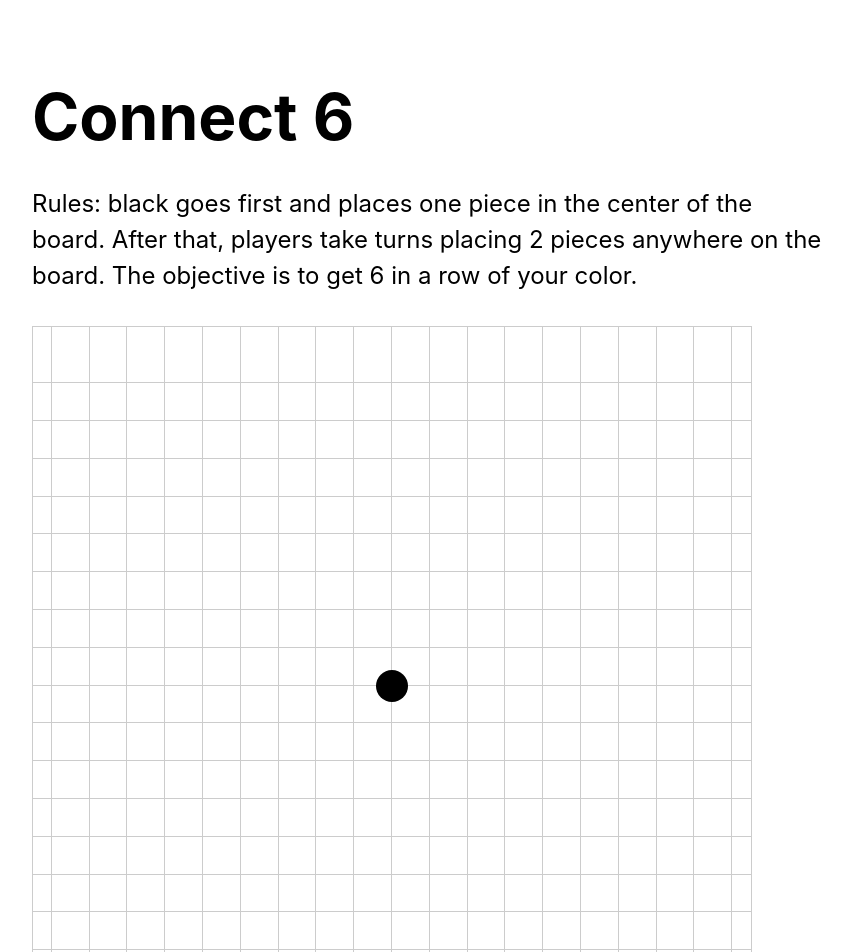
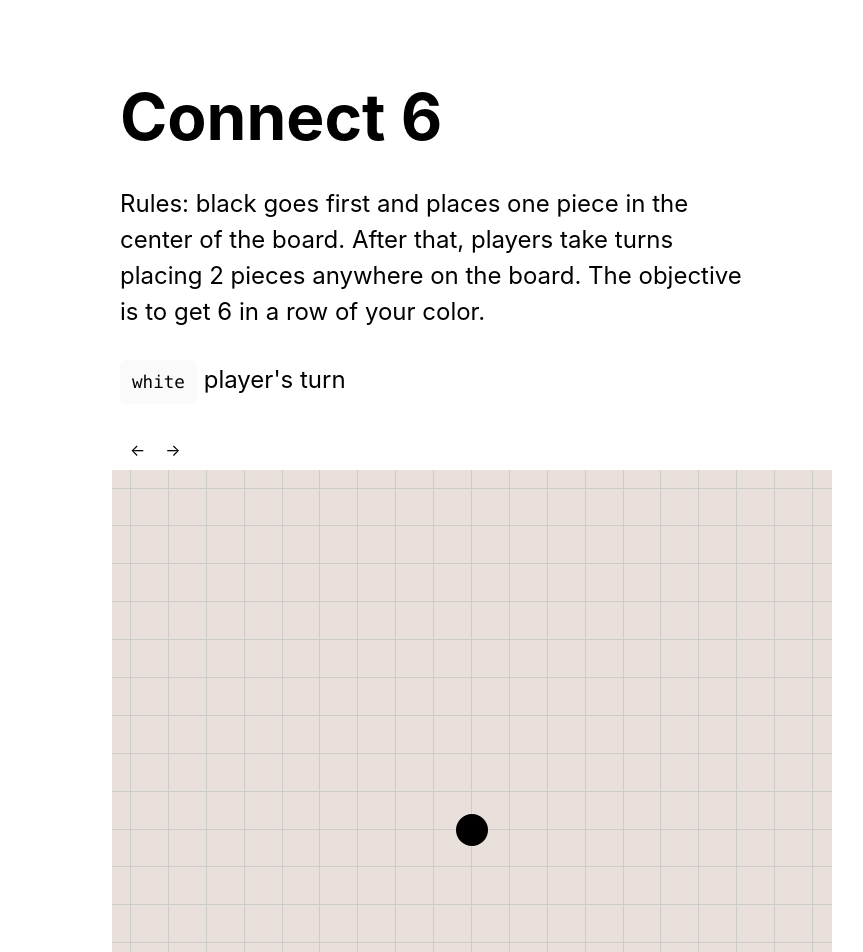
Before and after one commit to timestruck/alicexia, a Next.js app: page /connect in a window 1280 px wide. Shown: the top 952 px of the page, without its empty margins (208-1071 px from the left). Built offline with nearby package versions, Linux system fonts and the light colour scheme.

Commit message:
connect 6 logistics

```diff
--- /dev/null
+++ b/pages/components/footer.js
@@ -0,0 +1,12 @@
+import styles from "../../styles/Home.module.css";
+
+export function Footer() {
+  return (
+    <footer className={styles.footer}>
+      <a href="/" className={styles.code}>
+        Home
+      </a>
+      2020
+    </footer>
+  );
+}
--- a/pages/connect.js
+++ b/pages/connect.js
@@ -1,21 +1,69 @@
 import { cloneElement, useState } from "react";
+import { useRouter } from "next/router";
 import Head from "next/head";
+import { Footer } from "./components/Footer";
 import styles from "../styles/Connect.module.css";
 
+const PLAYERS = {
+  BLACK: "black",
+  WHITE: "white",
+};
 export default function Connect() {
-  const [player, setPlayer] = useState("gray");
-  const [counter, setCounter] = useState(1);
+  const router = useRouter();
+
+  const preloadGame = router.query.game?.split(",").map((x) => +x) ?? [180];
+
+  const [player, setPlayer] = useState(PLAYERS.WHITE);
+  const [counter, setCounter] = useState(preloadGame.length - 1);
+  const [state, setState] = useState(preloadGame); // the board state
+
+  console.log(counter);
+  const blackPiece = (position) => {
+    if (position < 0 || counter < position) return false;
+    return position % 4 === 3 || position % 4 === 0;
+  };
+
+  const whitePiece = (position) => {
+    if (position < 0 || counter < position) return false;
+    return position % 4 === 1 || position % 4 === 2;
+  };
 
   function placePiece(e) {
-    console.log(e.currentTarget);
-    e.currentTarget.style.background = player;
+    if (state.includes(Number(e.currentTarget.dataset.key))) return;
+
+    if (counter < state.length - 1) {
+      const newState = state.slice(0, counter + 1);
+      setState([...newState, Number(e.currentTarget.dataset.key)]);
+    } else {
+      setState([...state, Number(e.currentTarget.dataset.key)]);
+    }
 
     // 0 - 1 2 - 3 4 - 5 6 - 7 8
-    if (counter % 2 === 0) {
-      player === "black" ? setPlayer("gray") : setPlayer("black");
+    if (counter % 2 === 1) {
+      player === PLAYERS.WHITE
+        ? setPlayer(PLAYERS.BLACK)
+        : setPlayer(PLAYERS.WHITE);
     }
     setCounter(counter + 1);
   }
+
+  function traverse(direction) {
+    console.log("c", counter);
+    // traverse backward
+    if (direction < 0 && counter >= 1) {
+      setCounter(counter - 1);
+    }
+    // traverse forward
+    if (direction > 0 && counter < state.length - 1) {
+      setCounter(counter + 1);
+    }
+  }
+
+  // function copy() {
+  //   var Url = document.getElementById("url");
+  //   Url.select();
+  //   document.execCommand("copy");
+  // }
 
   return (
     <div className={styles.container}>
@@ -25,32 +73,46 @@ export default function Connect() {
       </Head>
 
       <main className={styles.main}>
-        <h1 className={styles.title}>Connect 6</h1>
+        <div className={styles.header}>
+          <h1 className={styles.title}>Connect 6</h1>
 
-        <p className={styles.description}>
-          Rules: black goes first and places one piece in the center of the
-          board. After that, players take turns placing 2 pieces anywhere on the
-          board. The objective is to get 6 in a row of your color.
-        </p>
+          <p className={styles.description}>
+            Rules: black goes first and places one piece in the center of the
+            board. After that, players take turns placing 2 pieces anywhere on
+            the board. The objective is to get 6 in a row of your color.
+          </p>
 
+          {/* <div>
+          <input readOnly id="url" value={`${router.pathname}?game=${state}`} />
+          <button onClick={copy}>Share game</button>
+          <button onClick={() => router.push(router.pathname)}>New game</button>
+        </div> */}
+
+          <div className={styles.description}>
+            <span className={styles.code}>{player}</span> player's turn
+          </div>
+          <div className={styles.arrows}>
+            <span onClick={() => traverse(-1)}>&larr;</span>
+            <span onClick={() => traverse(1)}>&rarr;</span>
+          </div>
+        </div>
         <div className={styles.board}>
           {repeat(361, (key) => (
-            <div className={styles.square} onClick={placePiece}>
+            <div data-key={key} className={styles.square} onClick={placePiece}>
               <div className={styles.verticalLine} />
               <div className={styles.horizontalLine} />
+              {blackPiece(state.indexOf(key)) && (
+                <div className={styles.black} />
+              )}
+              {whitePiece(state.indexOf(key)) && (
+                <div className={styles.white} />
+              )}
             </div>
           ))}
-
-          <div className={`${styles.black} ${styles.firstPiece}`} />
         </div>
       </main>
 
-      <footer className={styles.footer}>
-        <a href="/" className={styles.code}>
-          Home
-        </a>
-        2020
-      </footer>
+      <Footer />
     </div>
   );
 }
--- a/styles/Connect.module.css
+++ b/styles/Connect.module.css
@@ -1,6 +1,5 @@
 .container {
   min-height: 100vh;
-  padding: 0 0.5rem;
   display: flex;
   flex-direction: column;
   justify-content: center;
@@ -10,6 +9,12 @@
 .main {
   padding: 5rem 0;
   flex: 1;
+  width: 100%;
+  max-width: 40rem;
+}
+
+.header {
+  padding: 0 0.5rem;
 }
 
 .title {
@@ -34,23 +39,25 @@
     Bitstream Vera Sans Mono, Courier New, monospace;
 }
 
-.footer {
-  width: 100%;
-  height: 100px;
-  border-top: 1px solid #eaeaea;
-  display: flex;
-  justify-content: center;
-  align-items: center;
+.arrows span {
+  display: inline-block;
+  padding: 10px;
+  cursor: pointer;
+  transition: 0.2s ease;
+}
+
+.arrows span:hover {
+  background: rgba(0, 0, 0, 0.1);
 }
 
 .board {
   width: 90vh;
   height: 90vh;
-  border: 1px solid #ccc;
   display: grid;
   grid-template-columns: repeat(19, 1fr);
   position: relative;
   cursor: pointer;
+  background-color: #e9e0db;
 }
 
 .square {
@@ -70,6 +77,10 @@
 }
 
 .horizontalLine {
+  position: absolute;
+  top: 0;
+  left: 0;
+  right: 0;
   height: 50%;
   border-bottom: 1px solid #ccc;
 }
@@ -79,6 +90,10 @@
   border-radius: 50%;
   width: 2rem;
   height: 2rem;
+  position: absolute;
+  top: calc(50% - 1rem);
+  left: calc(50% - 1rem);
+  z-index: 2;
 }
 
 .white {
@@ -87,10 +102,23 @@
   border-radius: 50%;
   width: 2rem;
   height: 2rem;
-}
-
-.firstPiece {
   position: absolute;
   top: calc(50% - 1rem);
   left: calc(50% - 1rem);
+  z-index: 2;
 }
+
+@media (max-width: 800px) {
+  .board {
+    width: 100vw;
+    height: 100vw;
+  }
+
+  .black,
+  .white {
+    width: 1.2rem;
+    height: 1.2rem;
+    top: calc(50% - 0.6rem);
+    left: calc(50% - 0.6rem);
+  }
+}
```
Also changed, not shown: pages/index.js (+2 -6 lines).
